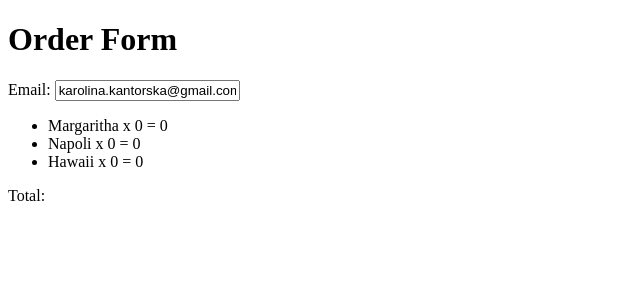
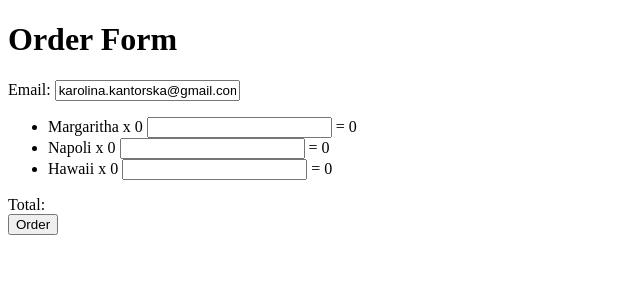
Before and after one commit to karolinakantorska/pizzaWithAnguar, an Angular app: page / in a window 1280 px wide. Shown: the top 300 px of the page, without its empty margins (0-640 px from the left). Built offline with nearby package versions, Linux system fonts and the light colour scheme.

Commit message:
added Form

```diff
--- a/src/app/app.component.html
+++ b/src/app/app.component.html
@@ -5,8 +5,10 @@
 <ul>
   <!-- iterates pizzas in appComponent -->
   <li *ngFor="let orderItem of order.orderItems">
-    {{ orderItem.pizza.name }} x {{ orderItem.amount }} =
+    {{ orderItem.pizza.name }} x {{ orderItem.amount }}
+    <input type="number" [(ngModel)]="orderItemAmount" min="0" /> =
     {{orderItem.pizza.price * orderItem.amount}}
   </li>
 </ul>
 <div> Total: <strong>{{ order.orderTotal }}</strong></div>
+<button type="button" (click)="submitOrder()">Order</button>
--- a/src/app/app.component.ts
+++ b/src/app/app.component.ts
@@ -1,5 +1,6 @@
 import { Component } from '@angular/core';
 
+import { Order } from './pizza.model';
 @Component({
   // to add whole programm to index.html
   selector: 'app-root',
@@ -22,5 +23,8 @@ export class AppComponent {
       { amount: 0, pizza: { name: 'Napoli', price: 18 } },
       { amount: 0, pizza: { name: 'Hawaii', price: 20 } },
     ]
+  };
+  submitOrder() {
+    alert(`Pizzas ordered by ${this.order.email} !`);
   }
 }
--- a/src/app/app.module.ts
+++ b/src/app/app.module.ts
@@ -1,5 +1,7 @@
 import { BrowserModule } from '@angular/platform-browser';
 import { NgModule } from '@angular/core';
+
+import { FormsModule } from '@angular/forms';
 
 import { AppComponent } from './app.component';
 
@@ -8,7 +10,8 @@ import { AppComponent } from './app.component';
     AppComponent
   ],
   imports: [
-    BrowserModule
+    BrowserModule,
+    FormsModule,
   ],
   providers: [],
   bootstrap: [AppComponent]
--- a/src/app/pizza.model.ts
+++ b/src/app/pizza.model.ts
@@ -18,3 +18,5 @@ export class Order {
     });
     return total;
   }
+
+}
```
